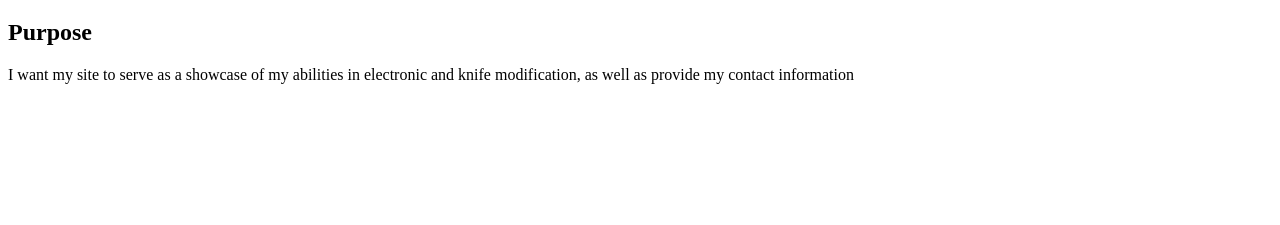
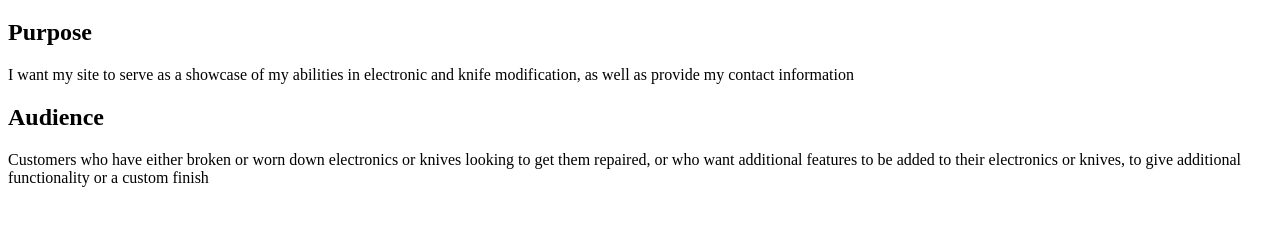
Before and after one commit to BlytheStarr/my-pwp-arlen, a plain HTML site: page public_html/documentation/milestone-1.html in a window 1280 px wide. Shown: the part 61-286 px from the top of the page. Drawn offline with Linux system fonts and the light colour scheme.

Commit message:
added the audience section

```diff
--- a/public_html/documentation/milestone-1.html
+++ b/public_html/documentation/milestone-1.html
@@ -13,6 +13,11 @@
     <p>I want my site to serve as a showcase of my abilities in electronic and knife modification, as well as provide my contact information</p>
 </section>
 
+<section>
+    <h2>Audience</h2>
+    <p>Customers who have either broken or worn down electronics or knives looking to get them repaired, or who want additional features to be added to their electronics or knives, to give additional functionality or a custom finish
+    </p>
+</section>
 
 </body>
 </html>
```
